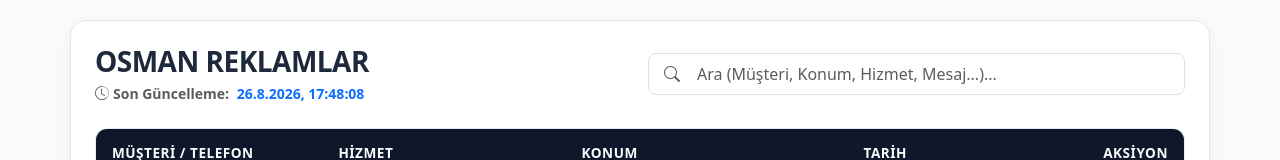
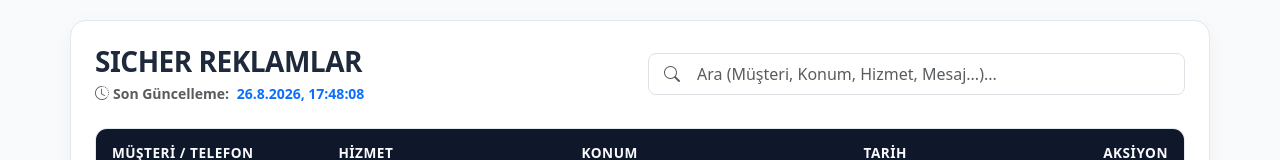
Before and after one commit to sicherteam/sicher-reklam, a website: page index.html in a window 1280 px wide. Shown: the top 160 px of the page. Drawn offline with nearby package versions, Linux system fonts and the light colour scheme.

Commit message:
Update index.html

```diff
--- a/index.html
+++ b/index.html
@@ -3,14 +3,14 @@
 <head>
   <meta charset="UTF-8">
   <meta name="viewport" content="width=device-width, initial-scale=1.0">
-  <title>OSMAN REKLAMLAR</title>
+  <title>SICHER REKLAMLAR</title>
 
   <!-- 🚀 PWA / APP DESTEĞİ EKLENTİLERİ -->
   <link rel="manifest" href="./manifest.json">
   <meta name="theme-color" content="#0f172a">
   <meta name="apple-mobile-web-app-capable" content="yes">
   <meta name="apple-mobile-web-app-status-bar-style" content="black-translucent">
-  <meta name="apple-mobile-web-app-title" content="OsmanReklam">
+  <meta name="apple-mobile-web-app-title" content="SicherReklam">
 <link rel="apple-touch-icon" href="./icon-512.png">
 
   <link href="https://cdn.jsdelivr.net/npm/bootstrap@5.3.0/dist/css/bootstrap.min.css" rel="stylesheet">
@@ -128,7 +128,7 @@
     <!-- Header Alanı -->
     <div class="row g-3 align-items-center mb-4">
       <div class="col-12 col-md-6">
-        <h2 class="header-title mb-1 fs-3">OSMAN REKLAMLAR</h2>
+        <h2 class="header-title mb-1 fs-3">SICHER REKLAMLAR</h2>
         <div class="text-muted small">
           <i class="bi bi-clock-history me-1"></i><strong>Son Güncelleme:</strong>
           <span id="last-update" class="text-primary fw-bold ms-1">Yükleniyor...</span>
```
